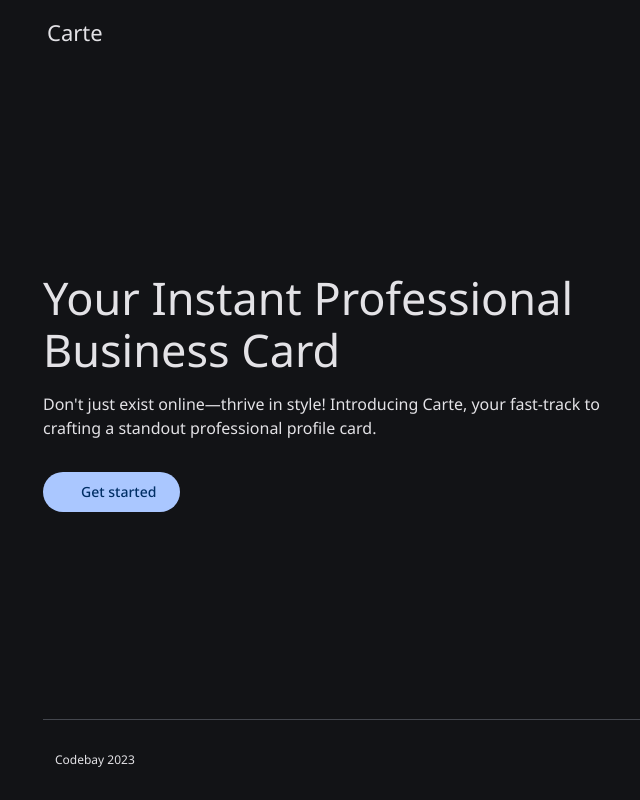
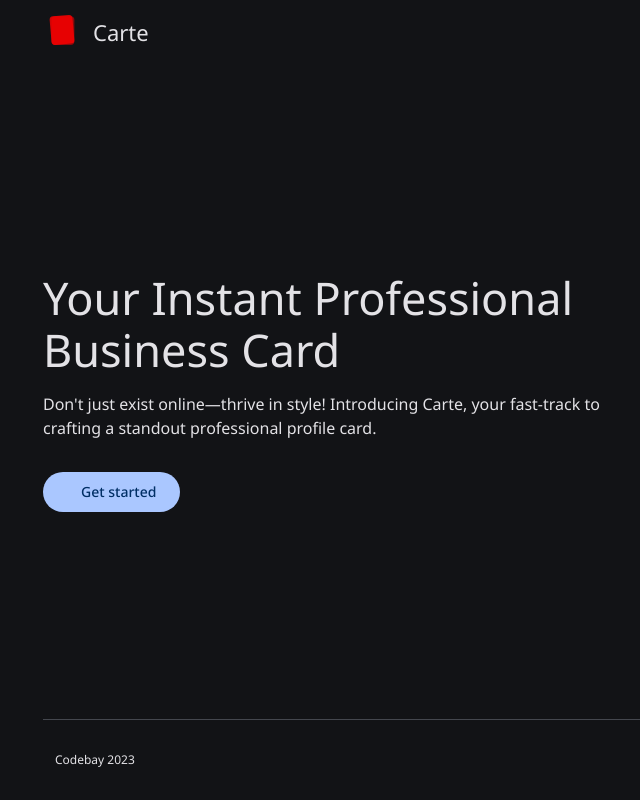
Before and after one commit to code-bay/carte, a SvelteKit app: page / in a window 1280 px wide. Shown: the whole page, without its empty margins (53-693 px from the left). Built offline with nearby package versions, Linux system fonts and the light colour scheme; some icons are missing.

Commit message:
feat: set logo to top app bar

```diff
--- a/src/routes/+layout.svelte
+++ b/src/routes/+layout.svelte
@@ -7,7 +7,7 @@
 
 <div id="root">
 	<div class="view">
-		<TopAppBar props={{ title: "Carte"}}/>
+		<TopAppBar props={{ title: "Carte", logo: "/minimal-carte-logo.svg"}}/>
 		<main>
 			<slot />
 		</main>
```
